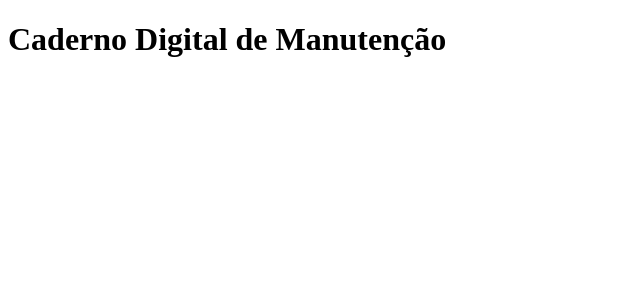
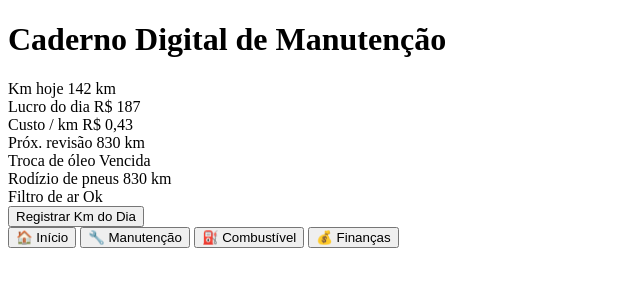
Before and after one commit to gustavosoaresgrs18-oss/caderno-manutencao, a plain HTML site: page index.html in a window 1280 px wide. Shown: the whole page, without its empty margins (0-640 px from the left). Drawn offline with Linux system fonts and the light colour scheme.

Commit message:
Atualizando caderno digital

```diff
--- a/index.html
+++ b/index.html
@@ -6,8 +6,69 @@
     <title>Caderno de Manutenção</title>
   </head>
   <body>
+    <div class="dashboard">
 
-    <h1>Caderno Digital de Manutenção</h1>
+      <h1>Caderno Digital de Manutenção</h1>
 
+      <div class="cards-grid">
+        <div class="card">
+          <span class="card-label">Km hoje</span>
+          <span class="card-valor">142 km</span>
+        </div>
+        <div class="card">
+          <span class="card-label">Lucro do dia</span>
+          <span class="card-valor">R$ 187</span>
+        </div>
+        <div class="card">
+          <span class="card-label">Custo / km</span>
+          <span class="card-valor">R$ 0,43</span>
+        </div>
+        <div class="card">
+          <span class="card-label">Próx. revisão</span>
+          <span class="card-valor">830 km</span>
+        </div>
+      </div>
+
+      <div class="alertas">
+        <div class="alerta vermelho">
+          <span class="alerta-nome">Troca de óleo</span>
+          <span class="alerta-status">Vencida</span>
+        </div>
+        <div class="alerta amarelo">
+          <span class="alerta-nome">Rodízio de pneus</span>
+          <span class="alerta-status">830 km</span>
+        </div>
+        <div class="alerta verde">
+          <span class="alerta-nome">Filtro de ar</span>
+          <span class="alerta-status">Ok</span>
+        </div>
+      </div>
+
+      <div class="registro-rapido">
+        <button class="botao-principal">
+          Registrar Km do Dia
+        </button>
+      </div>
+
+      <nav class="nav-inferior">
+        <button class="nav-item ativo">
+          <span class="nav-icone">🏠</span>
+          <span class="nav-texto">Início</span>
+        </button>
+        <button class="nav-item">
+          <span class="nav-icone">🔧</span>
+          <span class="nav-texto">Manutenção</span>
+        </button>
+        <button class="nav-item">
+          <span class="nav-icone">⛽</span>
+          <span class="nav-texto">Combustível</span>
+        </button>
+        <button class="nav-item">
+          <span class="nav-icone">💰</span>
+          <span class="nav-texto">Finanças</span>
+        </button>
+      </nav>
+
+    </div>
   </body>
 </html>
```
